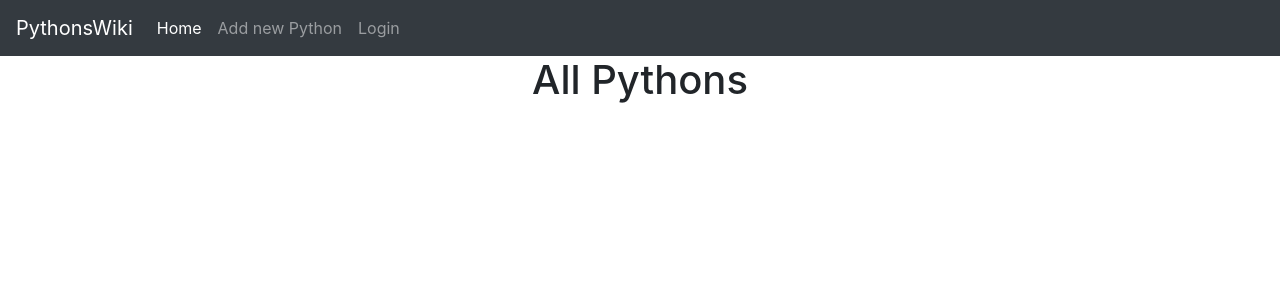
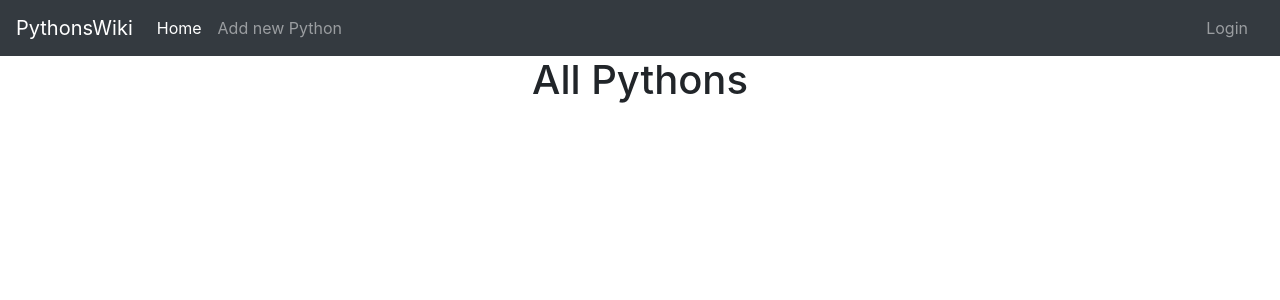
Before and after one commit to ibarbylev/templates_advanced, a Django app: page / in a window 1280 px wide. Shown: the top 300 px of the page. Run offline with Django 3.2, Linux system fonts and the light colour scheme; data that the repository does not hold is empty; some libraries are stand-ins or nearby versions.

Commit message:
fix css for login/logout

```diff
--- a/templates/common/header.html
+++ b/templates/common/header.html
@@ -1,9 +1,14 @@
+<style>
+    .navbar a{
+        color: rgba(255,255,255,0.5);
+    }
+</style>
 <nav class="navbar navbar-expand-lg navbar-dark bg-dark">
     <div class="navbar-brand">PythonsWiki</div>
         <button class="navbar-toggler" type="button" data-toggle="collapse" data-target="#navbarNav" aria-controls="navbarNav" aria-expanded="false" aria-label="Toggle navigation">
             <span class="navbar-toggler-icon"></span>
         </button>
-    <li class="collapse navbar-collapse" id="navbarNav">
+    <div class="collapse navbar-collapse" id="navbarNav">
         <ul class="navbar-nav">
             <li class="nav-item active">
                 <a class="nav-link" href="{% url 'index' %}">Home</a>
@@ -11,13 +16,13 @@
             <li class="nav-item">
                 <a class="nav-link" href="{% url 'create' %}">Add new Python</a>
             </li>
-            <li class="nav-item">
-                {% if user.is_authenticated %}
-                    <a class="nav-link" href="{% url 'logout_user' %}">Hello, {{ user.username }}! Logout</a>
-                {% else %}
-                    <a class="nav-link" href="{% url 'login_user' %}">Login</a>
-                {% endif %}
-            </li>
         </ul>
     </div>
+    <div class="nav-item float-right">
+        {% if user.is_authenticated %}
+            <a class="nav-link" href="{% url 'logout_user' %}">Hello, {{ user.username }}! Logout</a>
+        {% else %}
+            <a class="nav-link" href="{% url 'login_user' %}">Login</a>
+        {% endif %}
+    </div>
 </nav>
```
